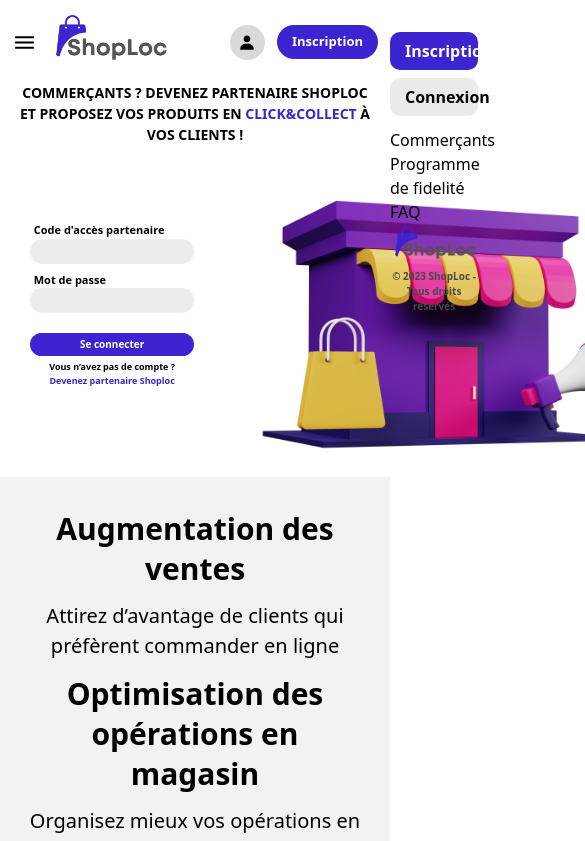
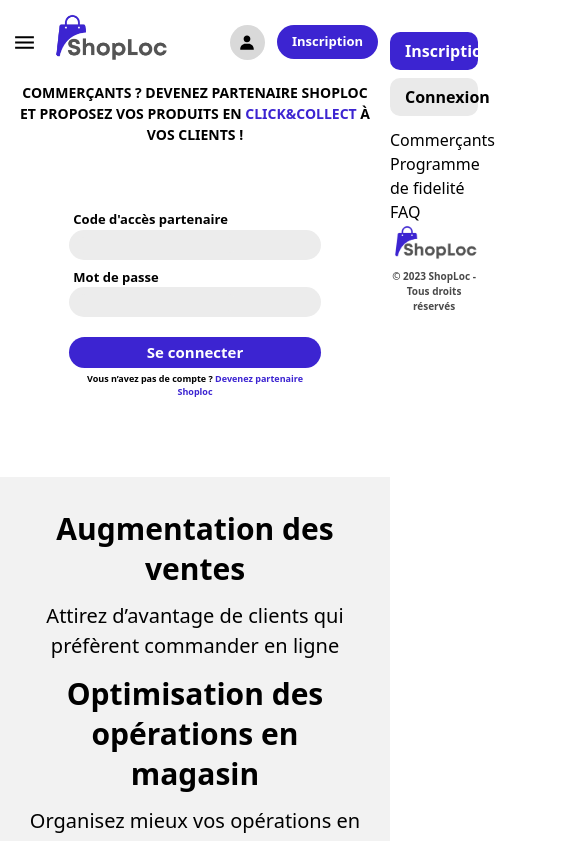
Before and after one commit to thenextech/sl-f-end, a React (Create React App) app: page /login in a window 390 px wide. Shown: the top 841 px of the page, 585 px wide, since content can reach past the window. Built offline with nearby package versions, Linux system fonts and the light colour scheme.

Commit message:
Hotfix: left image positionning

```diff
--- a/src/components/LoginForm.jsx
+++ b/src/components/LoginForm.jsx
@@ -13,35 +13,35 @@
     return (
       <form onSubmit={handleSubmit} className="p-1">
         <div className="flex flex-col mb-2">
-          <label className="font-bold text-[11px] sm:text-[13px] lg:text-[14px] ml-1">
+          <label className="font-bold text-[13px] lg:text-[14px] ml-1">
             Code d'accès partenaire
           </label>
-          <div className="h-[25px] sm:w-[70%] sm:h-[30px] w-[65%] lg:w-[95%] bg-[#ECECEC] rounded-[50px] w-[50%] font-normal flex items-center">
+          <div className="h-[30px] sm:h-[30px] w-full lg:w-[95%] bg-[#ECECEC] rounded-[50px] font-normal flex items-center">
             <input
               type="text"
               value={accessCode}
               onChange={(event) => setAccessCode(event.target.value)}
               required
-              className="bg-[#ECECEC] rounded-[50px] text-[10px] sm:text-[13px] ml-2 focus:outline-none"
+              className="bg-[#ECECEC] rounded-[50px] text-[11px] sm:text-[13px] ml-2 focus:outline-none"
             />
           </div>
         </div>
         <div className="flex flex-col mb-2">
-          <label className="font-bold text-[11px] sm:text-[13px] lg:text-[14px] ml-1">
+          <label className="font-bold text-[13px] lg:text-[14px] ml-1">
             Mot de passe
           </label>
-          <div className="h-[25px] sm:w-[70%] sm:h-[30px] w-[65%] lg:w-[95%] bg-[#ECECEC] rounded-[50px] w-[50%] font-normal flex items-center">
+          <div className="h-[30px] sm:h-[30px] w-full lg:w-[95%] bg-[#ECECEC] rounded-[50px] font-normal flex items-center">
             <input
               type="password"
               value={password}
               onChange={(event) => setPassword(event.target.value)}
               required
-              className="bg-[#ECECEC] rounded-[50px] text-[10px] sm:text-[13px] ml-2 focus:outline-none"
+              className="bg-[#ECECEC] rounded-[50px] text-[11px] sm:text-[13px] ml-2 focus:outline-none"
             />
           </div>
         </div>
-        <div className="w-[65%] lg:w-[95%] sm:w-[70%] flex flex-col items-center mt-1 mb-3">
-          <button type="submit" className="mt-3 text-center rounded-[50px] w-full bg-[#3C24D1] py-1 text-white text-[10px] sm:text-[13px]">Se connecter</button>
+        <div className="w-full lg:w-[95%] flex flex-col items-center mt-1 mb-3">
+          <button type="submit" className="mt-3 text-center rounded-[50px] w-full bg-[#3C24D1] py-1 text-white text-[10px] sm:text-[13px] text-[15px]">Se connecter</button>
           <p className="text-[9px] lg:text-[12px] mt-1 font-semibold text-center">Vous n’avez pas de compte ?<Link to="/register" className="text-[#3C24D1]"> Devenez partenaire  Shoploc</Link></p>
         </div>
       </form>
--- a/src/components/LoginHero.jsx
+++ b/src/components/LoginHero.jsx
@@ -10,11 +10,11 @@
             <div className="w-[98%] mx-auto mt-2">
               <h2 className="text-center text-black text-[14px] sm:text-[24px] md:text-[27px] lg:text-[34px]">COMMERÇANTS ? DEVENEZ PARTENAIRE SHOPLOC ET PROPOSEZ VOS PRODUITS EN <span className="text-[#3C24D1]">CLICK&COLLECT</span> À VOS CLIENTS !</h2>
             </div>
-            <div className="relative flex mt-4 justify-between items-center mb-4 h-[300px] md:h-[400px]">
-                <div className="ml-4 sm:w-[50%] md:w-[50%] lg:w-[20%] lg:ml-48">
+            <div className="relative flex mt-4 md:justify-between justify-center items-center lg:w-[90%] mb-4 h-[300px] md:h-[400px]">
+                <div className="w-[70%] md:w-[70%] lg:w-[30%] lg:ml-32">
                     <LoginForm />
                 </div>
-                <img src={ShopImg} alt="Shop logo" className="absolute max-[375px]:left-[235px] max-[375px]:top-[-10px] max-[450px]:left-[245px] max-[450px]:top-[-10px] max-[500px]:left-[270px] max-[500px]:top-[-30px] max-[530px]:w-[400px] max-[530px]:left-[290px] max-[530px]:top-[-30px] max-[560px]:w-[400px] max-[560px]:left-[320px] max-[560px]:top-[-30px] max-[600px]:left-[350px] max-[600px]:w-[400px] max-[600px]:top-[-30px] min-[600px]:w-[400px] min-[600px]:left-[410px] min-[600px]:top-[-40px] md:left-[550px] md:top-[-50px] md:w-[500px] min-[800px]:w-[600px]  min-[820px]:left-[500px] min-[820px]:top-[-70px] min-[1000px]:left-[700px] min-[1000px]:top-[-70px] min-[1300px]:left-[1000px] min-[1300px]:top-[-70px] min-[1700px]:left-[1200px] min-[1700px]:top-[-70px]" />
+                <img src={ShopImg} alt="Shop logo" className="hidden sm:hidden md:block max-[375px]:left-[235px] max-[375px]:top-[-10px] max-[450px]:left-[245px] max-[450px]:top-[-10px] max-[500px]:left-[270px] max-[500px]:top-[-30px] max-[530px]:w-[400px] max-[530px]:left-[290px] max-[530px]:top-[-30px] max-[560px]:w-[400px] max-[560px]:left-[320px] max-[560px]:top-[-30px] max-[600px]:left-[350px] max-[600px]:w-[400px] max-[600px]:top-[-30px] min-[600px]:w-[400px] min-[600px]:left-[410px] min-[600px]:top-[-40px] md:left-[550px] md:top-[-50px] md:w-[350px] min-[800px]:w-[450px]  min-[820px]:left-[500px] min-[820px]:top-[-70px] min-[1000px]:left-[700px] min-[1000px]:top-[-70px] min-[1300px]:left-[1000px] min-[1300px]:top-[-70px] min-[1700px]:left-[1200px] min-[1700px]:top-[-70px]" />
             </div>
         </div>
 
--- a/src/components/RegisterHero.jsx
+++ b/src/components/RegisterHero.jsx
@@ -10,11 +10,11 @@
             <div className="w-[98%] mx-auto mt-2">
               <h2 className="text-center text-black text-[14px] sm:text-[24px] md:text-[27px] lg:text-[34px]">COMMERÇANTS ? DEVENEZ PARTENAIRE SHOPLOC ET PROPOSEZ VOS PRODUITS EN <span className="text-[#3C24D1]">CLICK&COLLECT</span> À VOS CLIENTS !</h2>
             </div>
-            <div className="relative flex mt-4 justify-between items-center mb-4">
-                <div className="w-[90%] sm:w-[80%] md:w-[75%]">
+            <div className="relative flex mt-4 justify-center items-center mb-4">
+                <div className="sm:w-[90%] md:w-[75%] lg:w-[63%]">
                     <RegisterForm />
                 </div>
-                <img src={ShopImg} alt="Shop logo" className="absolute max-[375px]:left-[235px] max-[375px]:top-[-10px] max-[450px]:left-[245px] max-[450px]:top-[-10px] max-[500px]:left-[270px] max-[500px]:top-[-30px] max-[530px]:w-[400px] max-[530px]:left-[290px] max-[530px]:top-[-30px] max-[560px]:w-[400px] max-[560px]:left-[320px] max-[560px]:top-[-30px] max-[600px]:left-[350px] max-[600px]:w-[400px] max-[600px]:top-[-30px] min-[600px]:w-[400px] min-[600px]:left-[410px] min-[600px]:top-[20px] md:left-[550px] md:top-[-50px] md:w-[500px] min-[800px]:w-[600px]  min-[820px]:left-[500px] min-[820px]:top-[-70px] min-[1000px]:left-[700px] min-[1000px]:top-[-70px] min-[1300px]:left-[1000px] min-[1300px]:top-[-70px] min-[1700px]:left-[1200px] min-[1700px]:top-[-70px]" />
+                <img src={ShopImg} alt="Shop logo" className="hidden sm:hidden md:block max-[375px]:left-[235px] max-[375px]:top-[-10px] max-[450px]:left-[245px] max-[450px]:top-[-10px] max-[500px]:left-[270px] max-[500px]:top-[-30px] max-[530px]:w-[400px] max-[530px]:left-[290px] max-[530px]:top-[-30px] max-[560px]:w-[400px] max-[560px]:left-[320px] max-[560px]:top-[-30px] max-[600px]:left-[350px] max-[600px]:w-[400px] max-[600px]:top-[-30px] min-[600px]:w-[400px] min-[600px]:left-[410px] min-[600px]:top-[20px] md:left-[550px] md:top-[-50px] md:w-[350px] min-[800px]:w-[450px]  min-[820px]:left-[500px] min-[820px]:top-[-70px] min-[1000px]:left-[700px] min-[1000px]:top-[-70px] min-[1300px]:left-[1000px] min-[1300px]:top-[-70px] min-[1700px]:left-[1200px] min-[1700px]:top-[-70px]" />
             </div>
         </div>
 
```
Also changed, not shown: src/components/RegisterForm.jsx (+7 -7 lines).
